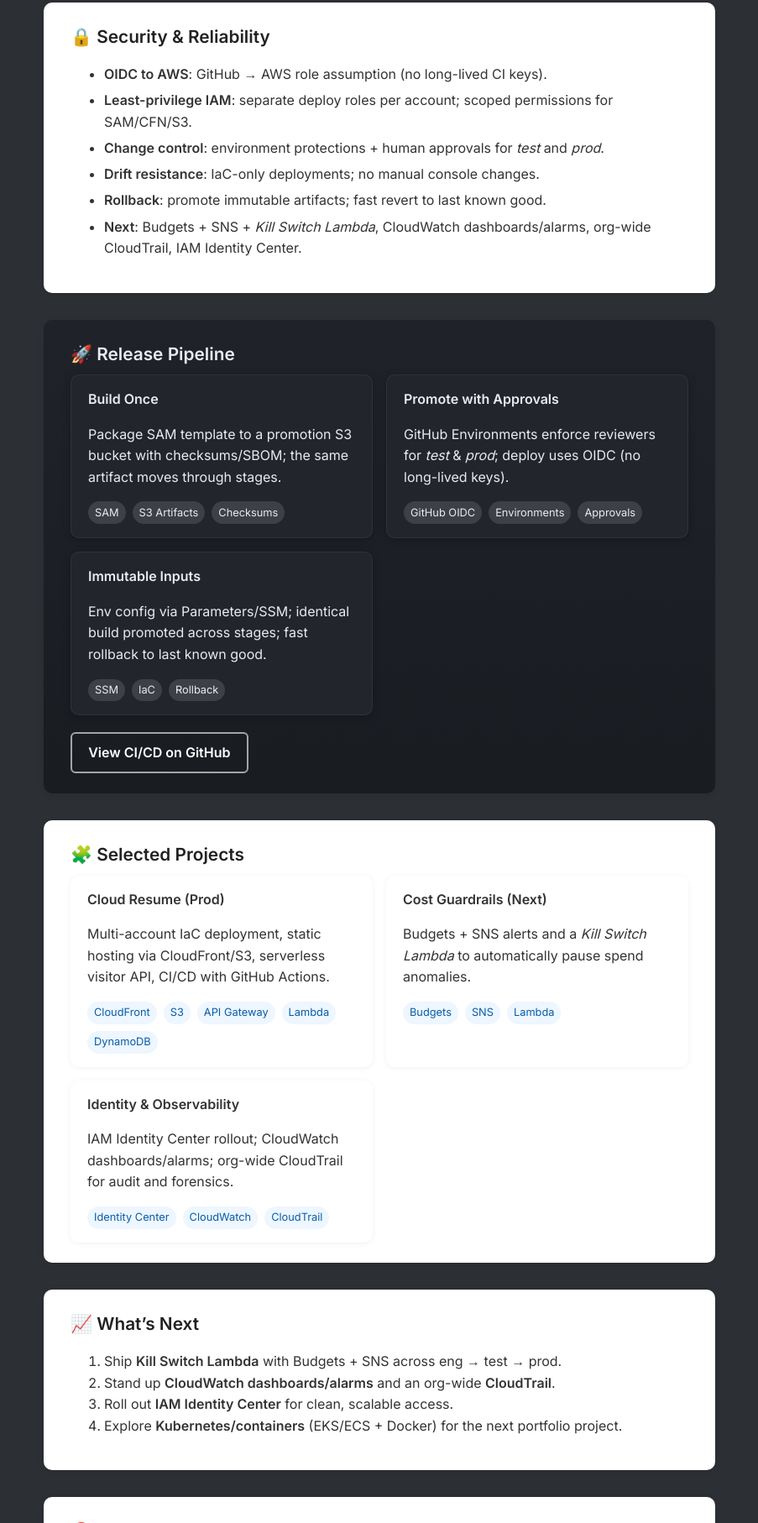
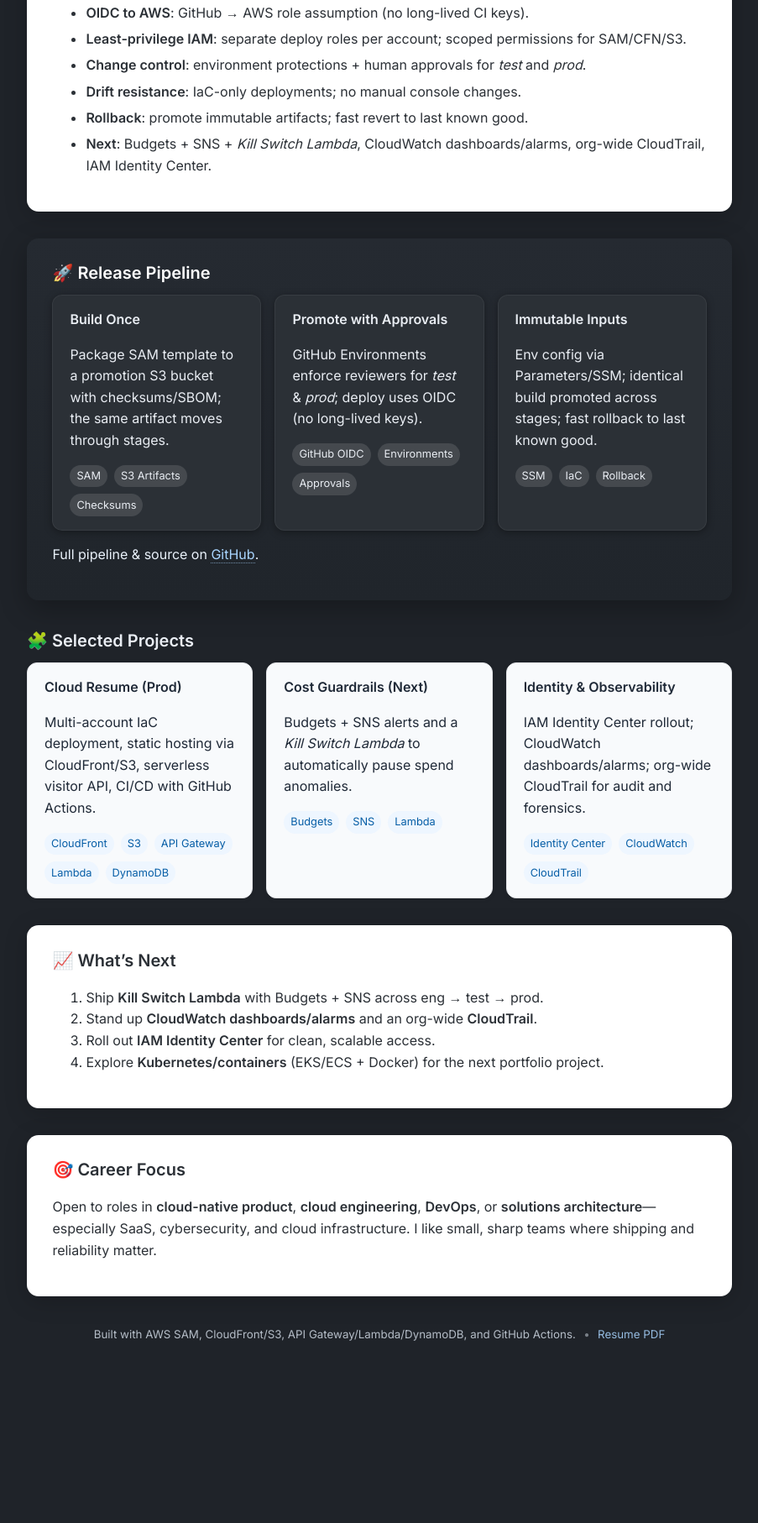
Before and after one commit to zReuben/cloud-resume-challenge, a website: page resume-site/index.html in a window 1280 px wide. Shown: the part 986-2800 px from the top of the page at 84% size, without its empty margins (188-1091 px from the left). After the commit the page ends 2619 px from the top, so only its background shows below. Drawn offline with Linux system fonts and the light colour scheme; no server answers.

Commit message:
Webpage updates 2.

```diff
--- a/resume-site/index.html
+++ b/resume-site/index.html
@@ -16,9 +16,9 @@
   <meta property="og:image" content="https://reubenmulholland.com/profile.jpg">
   <meta name="twitter:card" content="summary_large_image">
 
-  <!-- Favicon -->
-  <link rel="icon" href="favicon.ico" />
-  <link rel="shortcut icon" href="favicon.ico" />
+  <!-- Favicons (ico + png fallback) -->
+  <link rel="icon" href="favicon.ico">
+  <link rel="icon" type="image/png" href="favicon.png">
 
   <!-- Fonts & CSS -->
   <link href="https://fonts.googleapis.com/css2?family=Inter:wght@400;600&display=swap" rel="stylesheet">
@@ -33,13 +33,7 @@
       <div class="intro-text">
         <h1 class="headline">Reuben Mulholland</h1>
         <p class="subhead">Product Leader & Cloud Engineer · Multi-account AWS · IaC · CI/CD</p>
-        <p>
-          Visitors: <span id="replaceme"></span><span id="spinner" class="spinner" style="display:none;"></span>
-        </p>
-        <div class="cta-row">
-          <a class="button" href="resume.html">View Resume</a>
-          <a class="button button--secondary" href="mailto:hello@reubenmulholland.com">Contact</a>
-        </div>
+        <p>Visitors: <span id="replaceme"></span><span id="spinner" class="spinner" style="display:none;"></span></p>
       </div>
     </div>
 
@@ -54,15 +48,15 @@
     </div>
 
     <!-- Why -->
-    <div class="section">
+    <section class="section section--panel">
       <h3>🔧 Why This Site Exists</h3>
       <p>
         This began as the <strong>Cloud Resume Challenge</strong> and evolved into a production-style, multi-account AWS build. It’s a living portfolio of how I approach architecture, automation, and guardrails: <em>SAM/CloudFormation IaC</em>, <em>GitHub Actions CI/CD</em>, <em>CloudFront/S3</em>, and a <em>serverless API</em> (API Gateway → Lambda → DynamoDB).
       </p>
-    </div>
+    </section>
 
     <!-- What I've Built -->
-    <div class="section">
+    <section class="section section--panel">
       <h3>✅ What I’ve Built</h3>
       <ul>
         <li><strong>Multi-account AWS</strong> (mgmt/eng/test/prod) with role assumption via AWS Vault and scoped IAM.</li>
@@ -76,10 +70,10 @@
         <span class="badge">test ✅</span>
         <span class="badge">prod ✅</span>
       </p>
-    </div>
+    </section>
 
     <!-- Security -->
-    <div class="section">
+    <section class="section section--panel">
       <h3>🔒 Security & Reliability</h3>
       <ul class="tight">
         <li><strong>OIDC to AWS</strong>: GitHub → AWS role assumption (no long-lived CI keys).</li>
@@ -89,58 +83,56 @@
         <li><strong>Rollback</strong>: promote immutable artifacts; fast revert to last known good.</li>
         <li><strong>Next</strong>: Budgets + SNS + <em>Kill Switch Lambda</em>, CloudWatch dashboards/alarms, org-wide CloudTrail, IAM Identity Center.</li>
       </ul>
-    </div>
+    </section>
 
-    <!-- Release Pipeline (dark band, dark cards) -->
-    <div class="section section--alt">
+    <!-- Release Pipeline (accent band + dark cards) -->
+    <section class="section section--band">
       <h3>🚀 Release Pipeline</h3>
-      <div class="cards cards--alt">
-        <article class="card card--alt">
+      <div class="cards">
+        <article class="card card--dark">
           <h4>Build Once</h4>
           <p>Package SAM template to a promotion S3 bucket with checksums/SBOM; the same artifact moves through stages.</p>
           <div class="badges">
-            <span class="badge">SAM</span><span class="badge">S3 Artifacts</span><span class="badge">Checksums</span>
+            <span class="badge badge--dark">SAM</span><span class="badge badge--dark">S3 Artifacts</span><span class="badge badge--dark">Checksums</span>
           </div>
         </article>
-        <article class="card card--alt">
+        <article class="card card--dark">
           <h4>Promote with Approvals</h4>
           <p>GitHub Environments enforce reviewers for <em>test</em> & <em>prod</em>; deploy uses OIDC (no long-lived keys).</p>
           <div class="badges">
-            <span class="badge">GitHub OIDC</span><span class="badge">Environments</span><span class="badge">Approvals</span>
+            <span class="badge badge--dark">GitHub OIDC</span><span class="badge badge--dark">Environments</span><span class="badge badge--dark">Approvals</span>
           </div>
         </article>
-        <article class="card card--alt">
+        <article class="card card--dark">
           <h4>Immutable Inputs</h4>
           <p>Env config via Parameters/SSM; identical build promoted across stages; fast rollback to last known good.</p>
           <div class="badges">
-            <span class="badge">SSM</span><span class="badge">IaC</span><span class="badge">Rollback</span>
+            <span class="badge badge--dark">SSM</span><span class="badge badge--dark">IaC</span><span class="badge badge--dark">Rollback</span>
           </div>
         </article>
       </div>
-      <div class="cta-row" style="margin-top:.75rem;">
-        <a class="button button--ghost" href="https://github.com/zReuben" target="_blank" rel="noopener">View CI/CD on GitHub</a>
-      </div>
-    </div>
+      <p class="small-note">Full pipeline & source on <a class="band-link" href="https://github.com/zReuben" target="_blank" rel="noopener">GitHub</a>.</p>
+    </section>
 
-    <!-- Projects -->
-    <div class="section">
+    <!-- Projects (plain section + light cards) -->
+    <section class="section section--plain">
       <h3>🧩 Selected Projects</h3>
       <div class="cards">
-        <article class="card">
+        <article class="card card--light">
           <h4>Cloud Resume (Prod)</h4>
           <p>Multi-account IaC deployment, static hosting via CloudFront/S3, serverless visitor API, CI/CD with GitHub Actions.</p>
           <div class="badges">
             <span class="badge">CloudFront</span><span class="badge">S3</span><span class="badge">API Gateway</span><span class="badge">Lambda</span><span class="badge">DynamoDB</span>
           </div>
         </article>
-        <article class="card">
+        <article class="card card--light">
           <h4>Cost Guardrails (Next)</h4>
           <p>Budgets + SNS alerts and a <em>Kill Switch Lambda</em> to automatically pause spend anomalies.</p>
           <div class="badges">
             <span class="badge">Budgets</span><span class="badge">SNS</span><span class="badge">Lambda</span>
           </div>
         </article>
-        <article class="card">
+        <article class="card card--light">
           <h4>Identity & Observability</h4>
           <p>IAM Identity Center rollout; CloudWatch dashboards/alarms; org-wide CloudTrail for audit and forensics.</p>
           <div class="badges">
@@ -148,10 +140,10 @@
           </div>
         </article>
       </div>
-    </div>
+    </section>
 
     <!-- What's Next -->
-    <div class="section">
+    <section class="section section--panel">
       <h3>📈 What’s Next</h3>
       <ol>
         <li>Ship <strong>Kill Switch Lambda</strong> with Budgets + SNS across eng → test → prod.</li>
@@ -159,30 +151,21 @@
         <li>Roll out <strong>IAM Identity Center</strong> for clean, scalable access.</li>
         <li>Explore <strong>Kubernetes/containers</strong> (EKS/ECS + Docker) for the next portfolio project.</li>
       </ol>
-    </div>
+    </section>
 
     <!-- Career -->
-    <div class="section">
+    <section class="section section--panel">
       <h3>🎯 Career Focus</h3>
-      <p>
-        Open to roles in <strong>cloud-native product</strong>, <strong>cloud engineering</strong>, <strong>DevOps</strong>, or <strong>solutions architecture</strong>—especially SaaS, cybersecurity, and cloud infrastructure. I like small, sharp teams where shipping and reliability matter.
-      </p>
-      <div class="cta-row">
-        <a class="button" href="resume.html">View Resume</a>
-        <a class="button button--secondary" href="mailto:hello@reubenmulholland.com">Contact</a>
-      </div>
-    </div>
+      <p>Open to roles in <strong>cloud-native product</strong>, <strong>cloud engineering</strong>, <strong>DevOps</strong>, or <strong>solutions architecture</strong>—especially SaaS, cybersecurity, and cloud infrastructure. I like small, sharp teams where shipping and reliability matter.</p>
+    </section>
 
     <!-- Footer -->
     <footer class="footer">
-      <small>
-        Last updated: Aug 2025 · Built with AWS SAM, CloudFront/S3, API Gateway/Lambda/DynamoDB, and GitHub Actions.
-        &nbsp;|&nbsp; <a class="footer-link" href="Reuben Mulholland Resume 2025.pdf" target="_blank" rel="noopener">Resume PDF</a>
-      </small>
+      <small>Built with AWS SAM, CloudFront/S3, API Gateway/Lambda/DynamoDB, and GitHub Actions. <span class="dot">•</span> <a class="footer-link" href="Reuben Mulholland Resume 2025.pdf" target="_blank" rel="noopener">Resume PDF</a></small>
     </footer>
   </div>
 
   <!-- Visitor counter (kept) -->
-  <script src="visitorCount.js?v=3"></script>
+  <script src="visitorCount.js?v=4"></script>
 </body>
 </html>
--- a/resume-site/style.css
+++ b/resume-site/style.css
@@ -4,113 +4,117 @@
   margin: 0;
   padding: 2rem;
   font-family: 'Inter', sans-serif;
-  background-color: #2c2f33; /* dark outer canvas */
-  color: #f2f2f2;
+  background: #1f2329;          /* richer dark canvas */
+  color: #f2f4f8;
   line-height: 1.6;
 }
 
-.container { max-width: 800px; margin: 0 auto; }
+.container { max-width: 840px; margin: 0 auto; }
 
-.intro-flex {
-  display: flex; align-items: center; gap: 1.5rem; flex-wrap: wrap; margin-bottom: 2rem;
-}
-
-.nav-wrapper { max-width: 800px; margin: 0 auto 2rem auto; display: flex; justify-content: center; }
+.intro-flex { display: flex; align-items: center; gap: 1.5rem; flex-wrap: wrap; margin-bottom: 2rem; }
+.nav-wrapper { max-width: 840px; margin: 0 auto 2rem auto; display: flex; justify-content: center; }
 
 .intro-image {
   width: 140px; height: 140px; border-radius: 50%; object-fit: cover;
-  box-shadow: 0 2px 10px rgba(0,0,0,0.1);
+  box-shadow: 0 2px 10px rgba(0,0,0,0.35);
 }
 
 .intro-text { flex: 1; }
-
 h1, h2 { margin: 0; color: #ffffff; }
 h2 { font-size: 1.75rem; }
-h3 { font-size: 1.3rem; margin: 0 0 0.5rem; color: #222; } /* For light sections */
+h3 { font-size: 1.25rem; margin: 0 0 .6rem; }
 
 p, li { font-size: 1rem; }
-
 .headline { font-size: 2rem; margin: 0 0 .25rem 0; color:#fff; }
 .subhead  { margin: 0 0 .75rem 0; opacity: .9; }
 
 nav {
-  display: flex; gap: 1.5rem; background: #fff; padding: 0.5rem 1rem;
-  border-radius: 6px; margin-bottom: 2rem; box-shadow: 0 2px 5px rgba(0,0,0,0.04);
-  justify-content: flex-start; flex-wrap: wrap;
+  display: flex; gap: 1.25rem; background: #0f1115; padding: 0.5rem 1rem;
+  border: 1px solid rgba(255,255,255,0.08);
+  border-radius: 10px; margin-bottom: 2rem;
+  justify-content: center; flex-wrap: wrap;
 }
 nav a {
-  font-weight: 600; font-size: 0.95rem; color: #333; text-decoration: none;
-  padding: 0.3rem 0.6rem; border-radius: 4px; transition: background 0.2s ease;
+  font-weight: 600; font-size: 0.95rem; color: #e2e8f0; text-decoration: none;
+  padding: 0.35rem 0.6rem; border-radius: 6px; transition: background .18s ease, color .18s ease;
 }
-nav a:hover { background-color: #f2f2f2; }
+nav a:hover { background-color: rgba(255,255,255,0.06); color:#fff; }
 
-.section {
-  background: #ffffff; color: #333; padding: 1.5rem 2rem;
-  border-radius: 10px; box-shadow: 0 2px 8px rgba(0, 0, 0, 0.08); margin-bottom: 2rem;
+.section { margin-bottom: 2rem; }
+
+/* Panel sections (light cards on dark page) */
+.section--panel {
+  background: #ffffff;
+  color: #2b3036;
+  padding: 1.6rem 1.9rem;
+  border-radius: 14px;
+  box-shadow: 0 6px 28px rgba(0,0,0,0.18);
 }
+
+/* Accent band for Release Pipeline */
+.section--band {
+  background: linear-gradient(180deg, #252a31 0%, #20252b 100%);
+  color: #eaf2fb;
+  padding: 1.6rem 1.9rem;
+  border-radius: 14px;
+  box-shadow: 0 10px 32px rgba(0,0,0,0.28);
+}
+.section--band h3 { color: #fff; }
+.band-link { color:#a9d5ff; text-decoration:none; border-bottom:1px dotted rgba(169,213,255,0.6); }
+.band-link:hover { color:#d4e9ff; }
+
+/* Plain section: just spacing, no container bg */
+.section--plain h3 { color:#e9edf3; }
 
 .statusline { margin-top: .5rem; }
 .tight li { margin-bottom: 0.35rem; }
 
-.button {
-  display: inline-block; margin-top: 0.5rem; padding: 0.6rem 1.2rem;
-  background-color: #0077cc; color: white; border-radius: 6px; text-decoration: none;
-  font-weight: 600; transition: background-color 0.2s ease;
-}
-.button:hover { background-color: #005fa3; }
-
-.button--secondary { background: transparent; border: 2px solid #0077cc; color:#0077cc; }
-.button--secondary:hover { background:#e6f2fb; }
-
-.button--ghost { background: transparent; border: 2px solid rgba(255,255,255,0.6); color:#fff; }
-.button--ghost:hover { background: rgba(255,255,255,0.08); }
-
-.cta-row { display:flex; gap:.75rem; flex-wrap:wrap; }
-
-/* ---- ALT (dark) band for Release Pipeline ---- */
-.section--alt {
-  background: linear-gradient(180deg, #1f2329 0%, #191c21 100%);
-  color: #e8ecf1;
-}
-.section--alt h3 { color: #e8ecf1; }
-
+/* Cards */
 .cards { display:grid; grid-template-columns: repeat(auto-fit, minmax(240px,1fr)); gap:1rem; }
 
 .card {
-  background:#fff; color:#333; padding:1rem 1.25rem; border-radius:10px;
-  box-shadow:0 1px 6px rgba(0,0,0,.06);
+  padding:1rem 1.25rem; border-radius:12px;
   transition: transform .15s ease, box-shadow .15s ease;
 }
-.card:hover { transform: translateY(-2px); box-shadow:0 6px 18px rgba(0,0,0,.12); }
+
+/* Light cards (Projects) */
+.card--light {
+  background:#f8fafc; color:#1f2937;
+  border:1px solid #e5e7eb;
+  box-shadow:0 1px 6px rgba(0,0,0,.06);
+}
+.card--light:hover { transform: translateY(-2px); box-shadow:0 8px 20px rgba(0,0,0,.15); }
+
+/* Dark cards (Release band) */
+.card--dark {
+  background: #2b3036; color: #e9edf3;
+  border:1px solid rgba(255,255,255,0.06);
+  box-shadow:0 2px 10px rgba(0,0,0,.35);
+}
+.card--dark:hover { transform: translateY(-2px); box-shadow:0 12px 26px rgba(0,0,0,.5); }
+
 .card h4 { margin:0 0 .25rem 0; }
 
-/* Dark cards for alt section */
-.card--alt {
-  background: #22262c; color: #e8ecf1; border: 1px solid rgba(255,255,255,0.06);
-  box-shadow: 0 2px 10px rgba(0,0,0,0.25);
-}
-.section--alt .card--alt:hover {
-  transform: translateY(-2px);
-  box-shadow: 0 10px 24px rgba(0,0,0,0.45);
-}
-
+/* Badges */
 .badges { display:flex; gap:.5rem; flex-wrap:wrap; margin-top:.5rem; }
 .badge { display:inline-block; font-size:.8rem; background:#eef6ff; color:#075ea6; padding:.2rem .5rem; border-radius:999px; }
-.section--alt .badge { background: rgba(255,255,255,0.12); color:#e8ecf1; }
+.badge--dark { background: rgba(255,255,255,0.12); color:#e9edf3; }
 
-.footer { text-align:center; opacity:.8; }
-.footer-link { color:#0077cc; text-decoration:none; }
+/* Footer */
+.footer { text-align:center; opacity:.85; color:#cfd8e3; }
+.footer-link { color:#a9d5ff; text-decoration:none; }
 .footer-link:hover { text-decoration:underline; }
+.dot { opacity:.6; margin: 0 .35rem; }
 
-@media (max-width: 600px) {
+@media (max-width: 640px) {
   .intro-flex { flex-direction: column; text-align: center; }
   .intro-text { margin-top: 1rem; }
 }
 
 /* Resume embed + spinner (if used) */
 .embed-wrapper {
-  background: #fff; padding: 1rem; border-radius: 8px;
-  box-shadow: 0 2px 5px rgba(0,0,0,0.1); text-align: center;
+  background: #fff; padding: 1rem; border-radius: 10px;
+  box-shadow: 0 2px 5px rgba(0,0,0,0.18); text-align: center;
 }
 iframe { width: 100%; height: 90vh; border: none; }
 
```
Also changed, not shown: resume-site/resume.html (+4 -2 lines).
